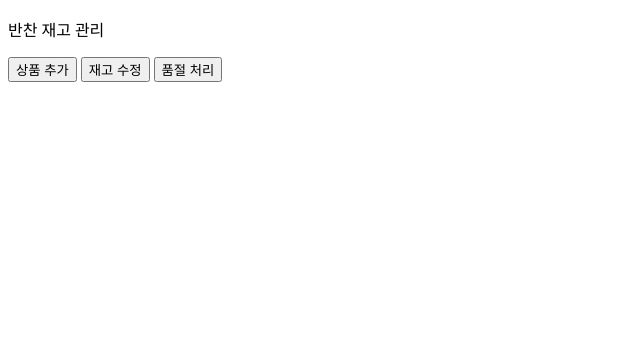
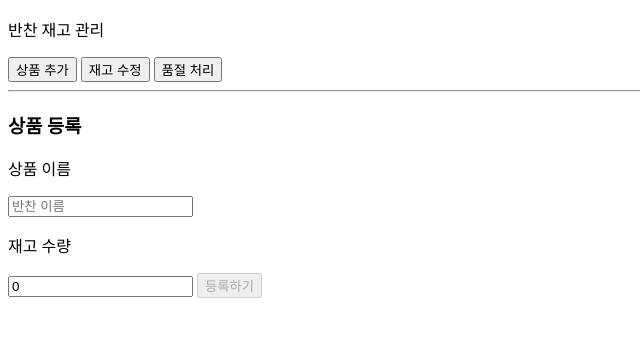
Before and after one commit to kimteahwan0049-beep/minseok-banchan, a plain HTML site: page admin.html in a window 1280 px wide. Shown: the part 127-464 px from the top of the page, without its empty margins (0-640 px from the left). Drawn offline with Linux system fonts and the light colour scheme.

Commit message:
Update admin.html

```diff
--- a/admin.html
+++ b/admin.html
@@ -12,5 +12,12 @@
 <button>상품 추가</button>
 <button>재고 수정</button>
 <button>품절 처리</button>
+<hr>
+<h3>상품 등록</h3>
+<p>상품 이름</p>
+<input type="text" id="name" placeholder="반찬 이름">
+<p>재고 수량</p>
+<input type="number" id="stock" min="0" value="0">
+<button disabled>등록하기</button>
 </body>
 </html>
```
